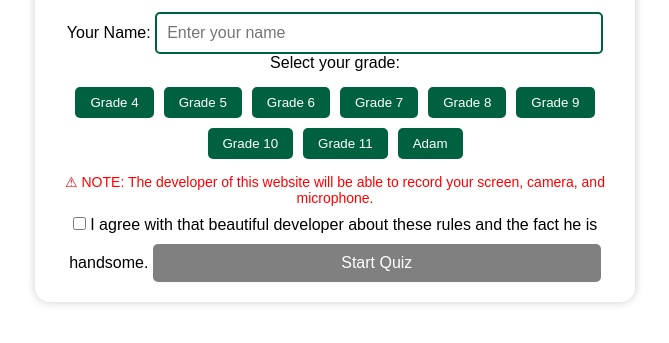
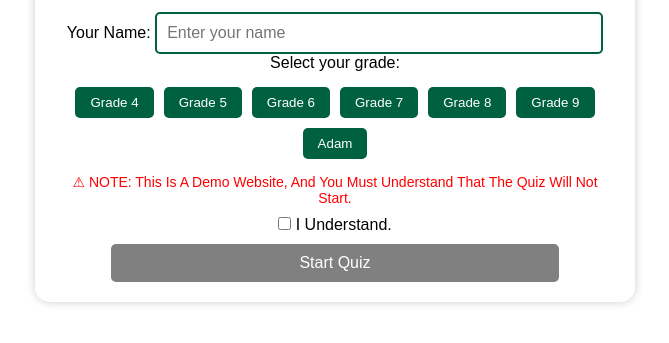
Before and after one commit to IshikDeveloper/bcc-demo, a plain HTML site: page intro.html in a window 1280 px wide. Shown: the part 293-636 px from the top of the page, without its empty margins (305-974 px from the left). Drawn offline with Linux system fonts and the light colour scheme; a web font is replaced by a local one.

Commit message:
intro.html gets changed text

```diff
--- a/intro.html
+++ b/intro.html
@@ -23,14 +23,12 @@
                 <button class="grade-btn" data-grade="7">Grade 7</button>
                 <button class="grade-btn" data-grade="8">Grade 8</button>
                 <button class="grade-btn" data-grade="9">Grade 9</button>
-                <button class="grade-btn" data-grade="10">Grade 10</button>
-                <button class="grade-btn" data-grade="11">Grade 11</button>
                 <button class="grade-btn" data-grade="Adam">Adam</button>
             </div>
 
-            <p class="warning">⚠ NOTE: The developer of this website will be able to record your screen, camera, and microphone.</p>
+            <p class="warning">⚠ NOTE: This Is A Demo Website, And You Must Understand That The Quiz Will Not Start.</p>
             <label>
-                <input type="checkbox" id="agree"> I agree with that beautiful developer about these rules and the fact he is handsome.
+                <input type="checkbox" id="agree"> I Understand.
             </label>
 
             <button id="startQuiz" class="begin" disabled>Start Quiz</button>
```
